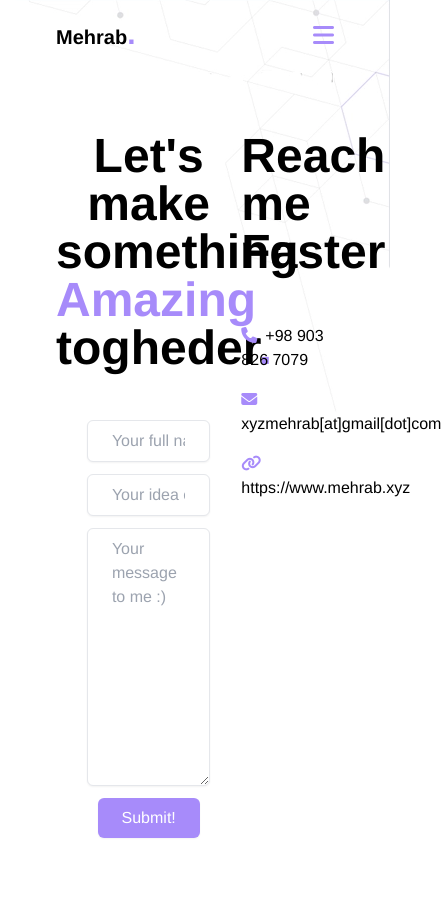
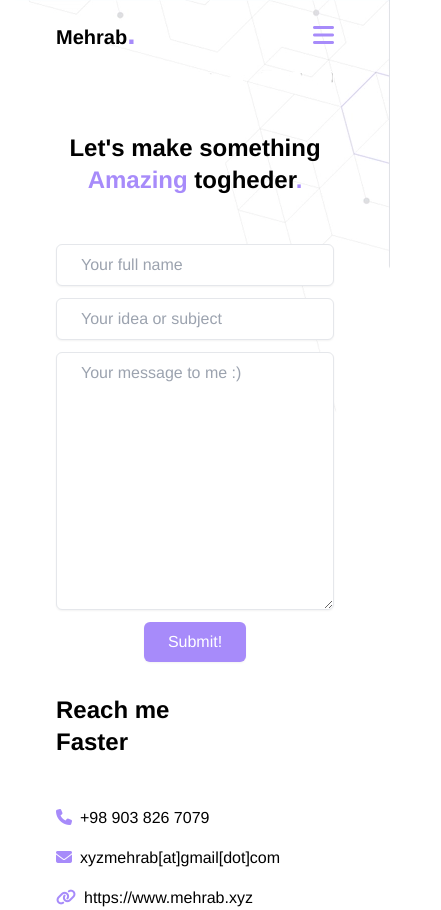
Before and after one commit to mehrab-wj/Portfolio, a Vue app: page /contact-me in a window 390 px wide. Shown: the whole page, 441 px wide, since content can reach past the window. Before the commit the page ends 844 px from the top, so only its background shows below. Built offline with nearby package versions, Linux system fonts and the light colour scheme.

Commit message:
make contact page responsive

```diff
--- a/src/views/Contact.vue
+++ b/src/views/Contact.vue
@@ -1,13 +1,13 @@
 <template>
-    <section class="pt-20 grid grid-cols-12">
-        <div class="text-center col-span-8">
-            <h2 class="font-black text-5xl">
+    <section class="pt-20 grid grid-cols-1 md:grid-cols-12">
+        <div class="text-center col-span-1 md:col-span-8">
+            <h2 class="font-black text-2xl md:text-4xl lg:text-5xl">
                 Let's make something
                 <br />
                 <label>Amazing</label> togheder<label>.</label>
             </h2>
 
-            <form action="javascript:void(0)" class="mt-12 inline-block w-8/12">
+            <form action="javascript:void(0)" class="mt-12 inline-block w-full md:w-8/12">
                 <input
                     type="text"
                     name="full_name"
@@ -26,8 +26,8 @@
                 <button>Submit!</button>
             </form>
         </div>
-        <div class="col-span-4">
-            <h2 class="font-black text-5xl mb-12">
+        <div class="md:col-span-4">
+            <h2 class="font-black text-2xl md:text-4xl lg:text-5xl mb-12 mt-8 md:mt-0">
                 Reach me
                 <br />
                 Faster
```
